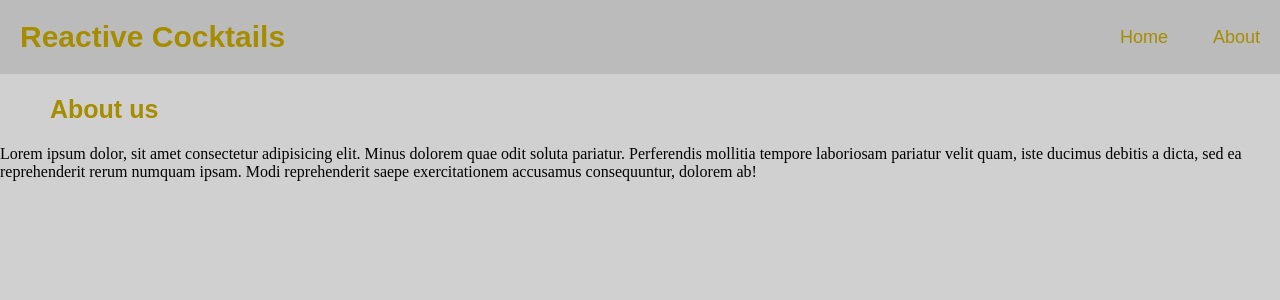
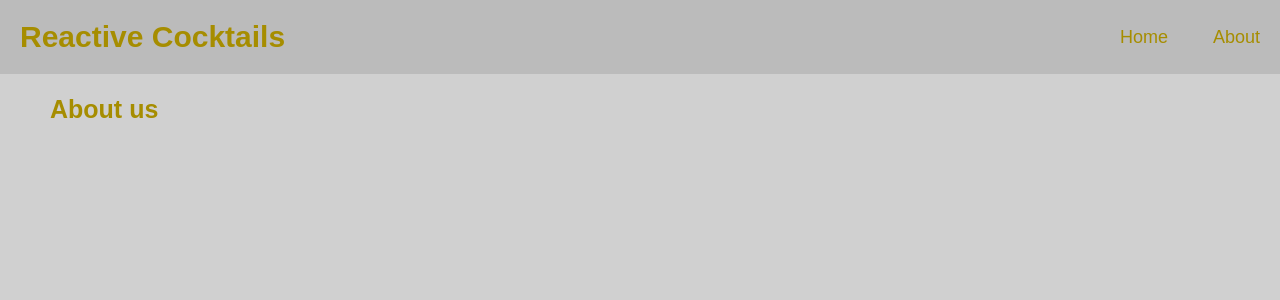
Before and after one commit to Michaelplant2/React-Cocktails-App-Michaelplant2, a React (Create React App) app: page /about in a window 1280 px wide. Shown: the top 300 px of the page. Built offline with nearby package versions, Linux system fonts and the light colour scheme; no server answers.

Commit message:
css to drink data

```diff
--- a/src/App.css
+++ b/src/App.css
@@ -85,3 +85,10 @@ main {
 .img-drink {
    max-width: 100%;
 }
+
+.drink-data {
+   margin-left: 10px;
+   font-size: 18px;
+   font-family: sans-serif;
+   color: rgb(166, 141, 0);
+}
--- a/src/components/Navbar.js
+++ b/src/components/Navbar.js
@@ -13,7 +13,7 @@ const Navbar = () => {
             <Link className="link" to="/">Home</Link>
           </li>
           <li>
-            <Link className="link" to="/about">About</Link>
+            <Link className="link" to="/">About</Link>
           </li>
         </ul>
       </div>
--- a/src/pages/About.js
+++ b/src/pages/About.js
@@ -5,11 +5,6 @@ const About = () => {
     <section className="section about-section">
       <h1 className="section-title">About us</h1>
       <p>
-        Lorem ipsum dolor, sit amet consectetur adipisicing elit. Minus dolorem
-        quae odit soluta pariatur. Perferendis mollitia tempore laboriosam
-        pariatur velit quam, iste ducimus debitis a dicta, sed ea reprehenderit
-        rerum numquam ipsam. Modi reprehenderit saepe exercitationem accusamus
-        consequuntur, dolorem ab!
       </p>
     </section>
   );
```
